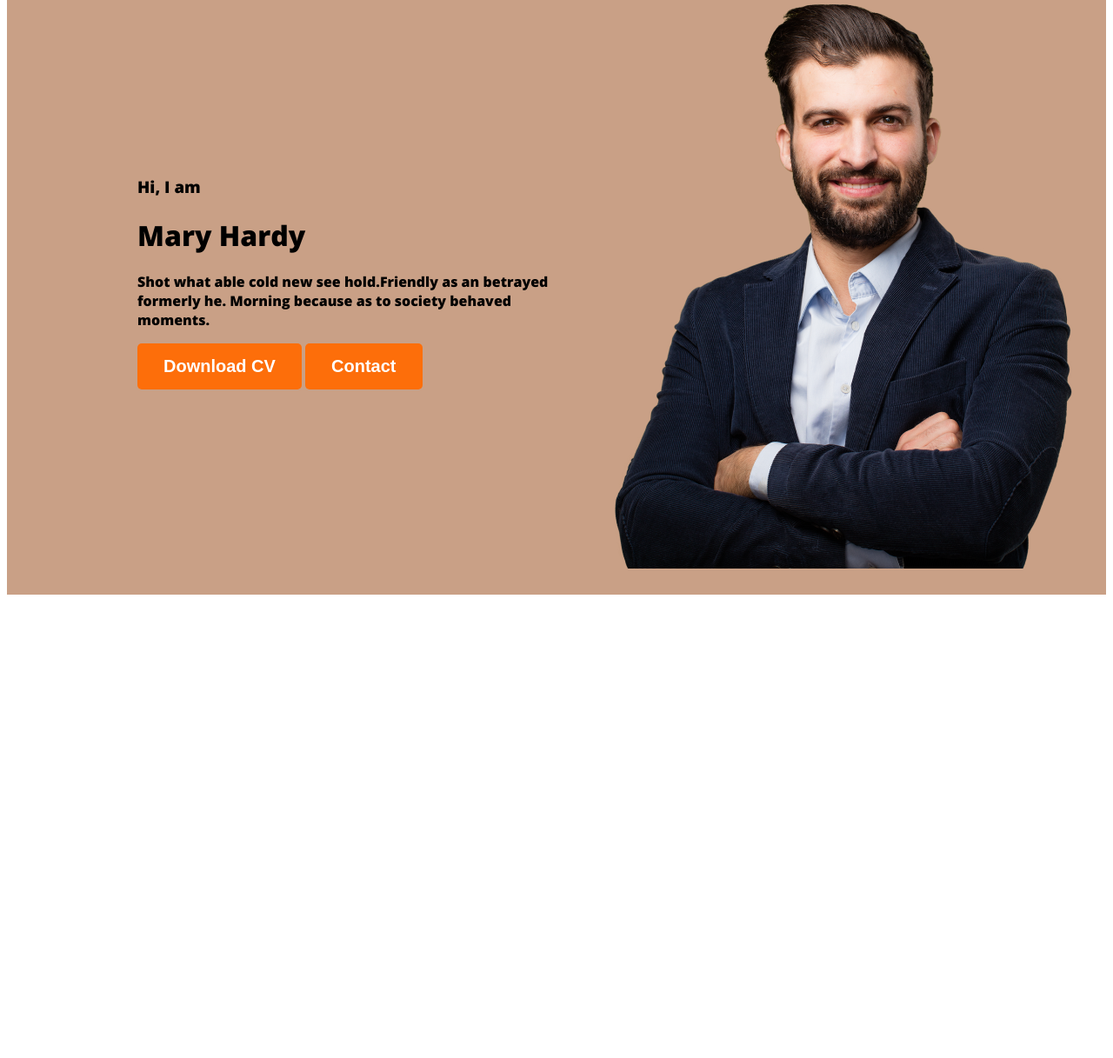
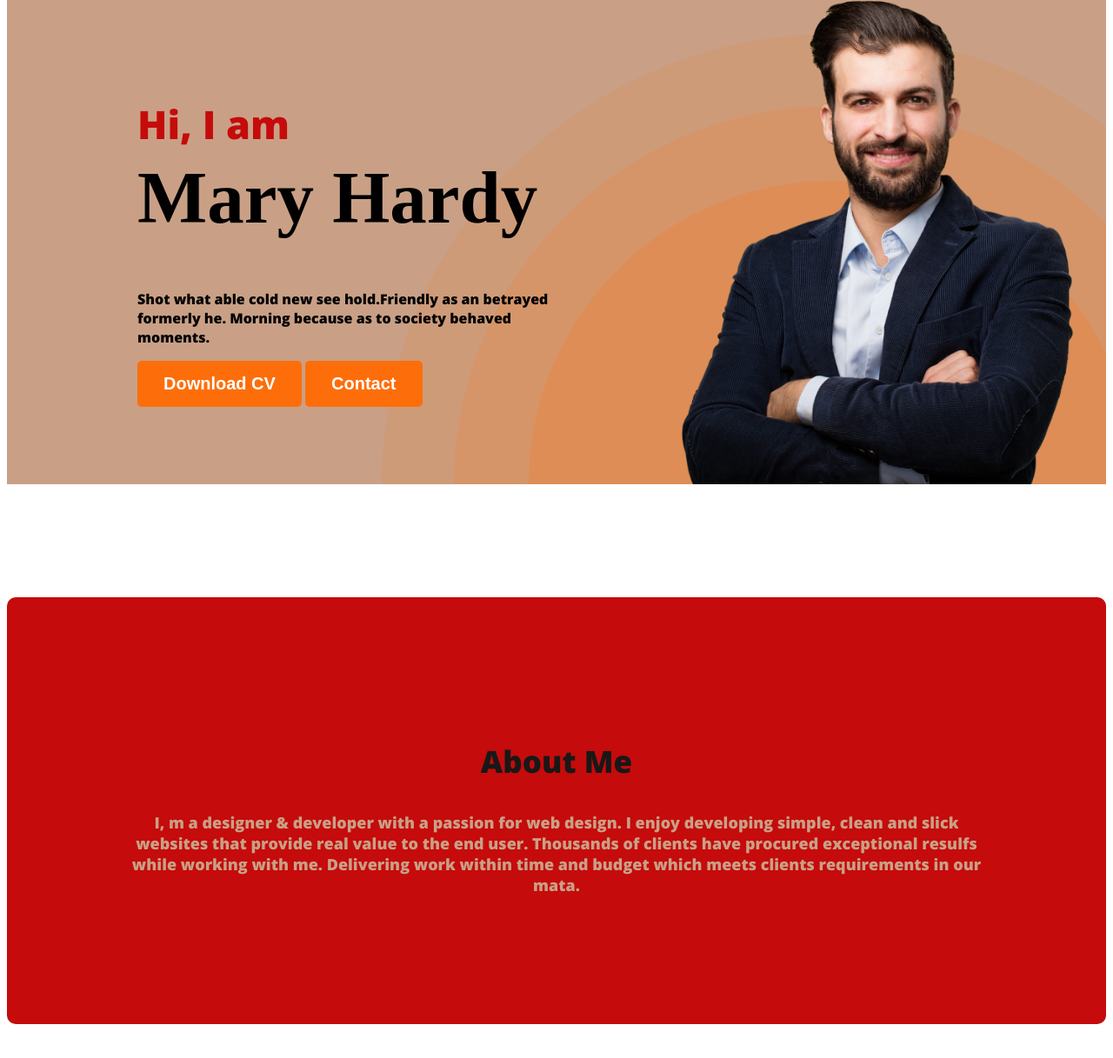
Before and after one commit to fahim3223/webdeveloper-portfolio, a plain HTML site: page index.html in a window 1280 px wide. Shown: the part 211-1428 px from the top of the page at 87% size. Before the commit the page ends 903 px from the top, so only its background shows below. Drawn offline with nearby package versions, Linux system fonts and the light colour scheme.

Commit message:
about section created

```diff
--- a/index.html
+++ b/index.html
@@ -20,16 +20,21 @@
     </ul>
 </nav>
 <div class="banner">
-<div><h3 class="banner-greeting" >Hi, I  am</h3>
+<div class="banner-content"><h3 class="banner-greeting" >Hi, I  am</h3>
 <h1 class="banner-title" >Mary Hardy</h1>
-<p>Shot what able cold new see hold.Friendly as an betrayed formerly he. Morning because as to society behaved moments.</p>
+<p class="banner-description" >Shot what able cold new see hold.Friendly as an betrayed formerly he. Morning because as to society behaved moments.</p>
 <button class="btn-primary" >Download CV</button>
 <button class="btn-primary">Contact</button>
 </div>
 <img class="pp" src="images/hardy.png" alt="">
     </header>
     <main>
-
+<section class="about">
+    <h3 class="section-title">About Me</h3>
+    <p class="section-description">
+        I, m a designer & developer with a passion for web design. I enjoy developing simple, clean and slick websites that provide real value to the end user. Thousands of clients have procured exceptional resulfs while working with me. Delivering work within time and budget which meets clients requirements in our mata.
+    </p>
+</section>
     </main>
     <footer>
 
--- a/styles/portfolio.css
+++ b/styles/portfolio.css
@@ -13,6 +13,17 @@ font-size: 20px;
 color: white;
 font-weight: 700;
 padding: 15px 30px;
+}
+.section-title {
+    color: #181818;
+    text-align: center;
+    font-size: 35px;
+    font-weight: 700;
+}
+.section-description{
+    color: #c9a086;
+    text-align: center;
+    font-size: 18px;
 }
 /* nav related styles */
 nav {
@@ -40,11 +51,37 @@ nav a {
 }
 .header {
     background: #c9a086;
+    background-image: url('../images/header_bg.png');
+    background-repeat: no-repeat;
+    background-position: bottom right;
 }
 .banner {
-    padding: 30px 30px 30px 150px;
+    padding: 30px 30px 0px 150px;
     display: flex;
     align-items: center;
+justify-content: space-between;}
 .banner .pp {
     width: 500px;
 }
+.banner-greeting{
+    font-size: 45px;
+    color: #c50b0b;
+    margin-bottom: 0;
+}
+.banner-title{
+    font-size: 85px;
+    font-weight: 700;
+    margin-top: 5px;
+    font-family: Open sans-serif;
+}
+.banner-content{
+    max-width: 500px;
+}
+
+/* main section style */
+.about{
+    padding: 130px;
+    border-radius: 10px;
+    background: #c50b0b;
+    margin: 130px 0px;
+}
```
